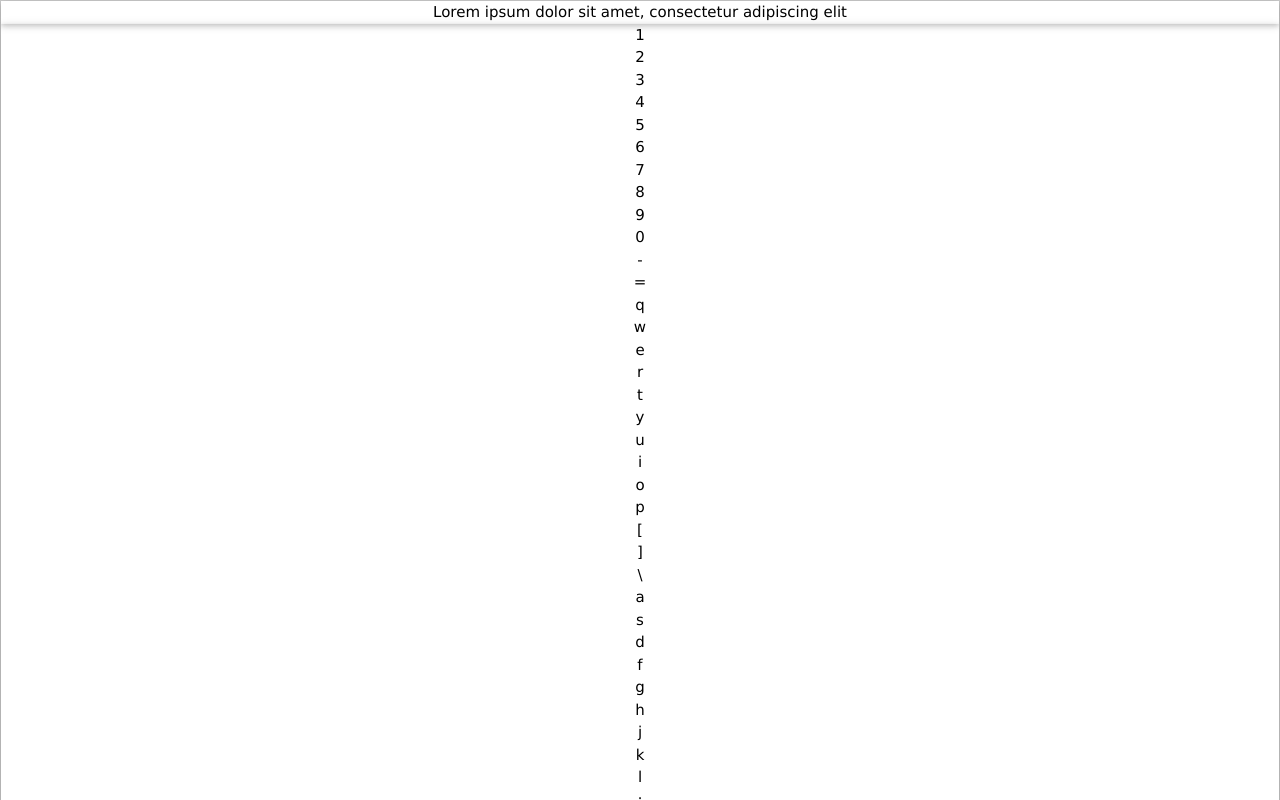
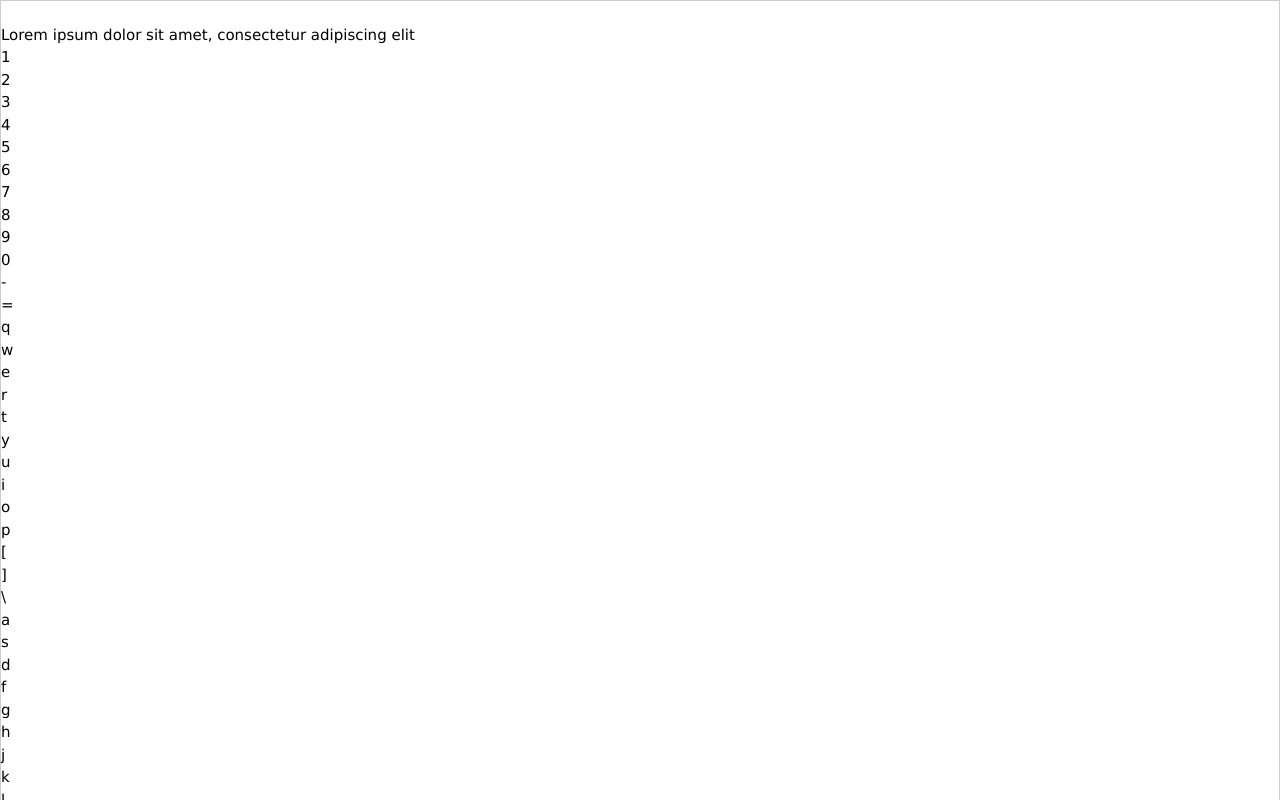
Before and after one commit to shifty-eyed/typetype, a React app: page / in a window 1280 px wide. Shown: the top 800 px of the page. Built offline with nearby package versions, Linux system fonts and the light colour scheme.

Commit message:
finished styling

```diff
--- a/src/main/resources/public/main.css
+++ b/src/main/resources/public/main.css
@@ -1,19 +1,25 @@
 html, body {
 	height:100%;
 	line-height: 1;
-	background-color: white;
+	background-color: rgb(219, 232, 240);
 }
 
 .textPresenter {
-	margin: auto;
+	margin-left: auto;
+	margin-right: auto;
+	margin-bottom: 20px;
 	padding: 20px;
-	width: 80%;
-	height: 200px;
+	width: 1000px;
 	overflow: auto;
 	font-size: 22pt;
 	font-family: monospace;
 	vertical-align: bottom;
 	letter-spacing: 1px;
+	border-style: solid;
+	border-width: 1px;
+	border-color: rgb(0, 0, 255);
+	background-color: white;
+	box-shadow: 0 0 3px rgb(0, 255, 255), 0 0 5px rgb(0, 0, 255);
 }
 
 .textPresenter .done {
@@ -33,13 +39,16 @@ html, body {
 }
 
 .keyBoard {
-	position:relative;
-	margin: auto;
-	width: 1200px;
-	height: 600px;
-	/*background-image: url("img/kbrd.webp");*/
-	background-repeat: no-repeat;
-	background-position: center;
+	position: relative;
+	margin-left: auto;
+	margin-right: auto;
+	width: 1000px;
+	height: 400px;
+	border-width: 1px;
+	border-style: solid;
+	border-color: rgb(97, 97, 97);
+	background-color: rgb(233, 233, 233);
+	box-shadow: 0 1px 6px rgba(0, 0, 0, 0.12), 0 1px 4px rgba(0, 0, 0, 0.24);
 }
 
 .keyButton {
@@ -62,7 +71,7 @@ html, body {
 .keyButtonExpected {
 	background-color: tomato;
 	animation-name: keyButtonExpectedAnimation;
-	animation-duration: 0.5s;
+	animation-duration: 0.8s;
 	animation-iteration-count: 9999;
 }
 
@@ -71,8 +80,16 @@ html, body {
 	border-width: 3px;
 }
 
+.keyButtonActiveFinger {
+	background-color: rgb(242, 239, 121);
+}
+
 @keyframes keyButtonExpectedAnimation {
   0%   {background-color: lightgray}
   50%  {background-color: tomato}
   100% {background-color: lightgray}
 }
+
+.vSpaceFiller {
+	height: 300px;
+}
--- a/src/main/ts/KeyBoard.tsx
+++ b/src/main/ts/KeyBoard.tsx
@@ -4,10 +4,22 @@ import * as CSS from "csstype";
 const keysRows: Array<Array<string>> = [
 	["1234567890-=", "!@#$%^&*()_+"],
 	["qwertyuiop[]\\", "QWERTYUIOP{}|"],
-	["asdfghjkl;'", "ASDFGHJKL:"],
+	["asdfghjkl;'", "ASDFGHJKL:\""],
 	["zxcvbnm,./", "ZXCVBNM<>?"]
 ];
-
+const leftHandCapitals: string = "!@#$%QWERTASDFGZXCVB";
+const rightHandCapitals: string = "^&*()_+YUIOP{}|HJKL:\"NM<>?";
+const mainKeys: string = "asdfjkl;";
+const fingerMap: Array<Array<string>> = [
+	["1qaz!QAZ", "a"],
+	["2wsx@WSX", "s"],
+	["3edc#EDC", "d"],
+	["4rfv5tgb$RFV%TGB", "f"],
+	["6yhn7ujm^YHN&UJM", "j"],
+	["8ik,*IK<", "k"],
+	["9ol.(OL>", "l"],
+	["0p;/-=[]')P:?\"{}_+|\\", ";"],
+];
 
 interface KeyButtonProps {
 	x:number;
@@ -15,6 +27,7 @@ interface KeyButtonProps {
 	text: string;
 	expected: boolean;
 	main:boolean;
+	activeFinger:boolean;
 	width?:number;
 }
 
@@ -25,6 +38,9 @@ const KeyButton = (props:KeyButtonProps) => {
 	}
 	if (props.main) {
 		styleClass += " keyButtonMain"
+	}
+	if (props.activeFinger) {
+		styleClass += " keyButtonActiveFinger"
 	}
 	const keyStyle: CSS.Properties = {
 		left: props.x + "px",
@@ -45,16 +61,26 @@ interface InternalProps {
 	shift: boolean;
 }
 
+function mapKeyCharToMainFingerKey(key: string): string {
+	let result: string = null;
+	fingerMap.forEach((tpl) => {
+		if (tpl[0].includes(key)) {
+			result = tpl[1];
+		}
+	});
+	return result;
+}
+
 function placeRow(x: number, y: number, expectedKey: string, shift: boolean, template:Array<string>):Array<React.ReactElement> {
 	const gap: number = 70;
-	const mainKeys: string = "asdfjkl;";
 	let result = new Array<React.ReactElement>();
 	const keyCount = template[0].length;
 	for (let i:number=0; i<keyCount; i++) {
 		const keyChar = template[shift ? 1 : 0].charAt(i);
 		const isMain = mainKeys.includes(template[0].charAt(i));
+		const isActiveFingerKey = template[0].charAt(i) === mapKeyCharToMainFingerKey(expectedKey);
 		const isExpected = expectedKey === template[0].charAt(i) || expectedKey === template[1].charAt(i);
-		result.push(<KeyButton x={x} y={y} text={keyChar} main={isMain} expected={isExpected}/>);
+		result.push(<KeyButton x={x} y={y} text={keyChar} main={isMain} activeFinger={isActiveFingerKey} expected={isExpected}/>);
 		x += gap;
 	}
 	return result;
@@ -62,27 +88,19 @@ function placeRow(x: number, y: number, expectedKey: string, shift: boolean, tem
 
 export const KeyboardComponent = ({expectedKey, shift}: InternalProps) => {
 	const gap: number = 70;
-	let shiftRequired = false;
+	const hOffset: number = 30;
+	let y = 10-gap;
+	let keys: Array<React.ReactElement> = [];
 	for (let i:number=0; i<keysRows.length; i++) {
-		if (keysRows[i][0].includes(expectedKey)) {
-			shiftRequired = false;
-			break;
-		}
-		if (keysRows[i][1].includes(expectedKey)) {
-			shiftRequired = true;
-			break;
-		}
+		y+=gap;
+		keys = keys.concat(placeRow(40+i*(hOffset), y, expectedKey, shift, keysRows[i]));
 	}
-
-	let y = 10;
+	keys.push(<KeyButton x={30} y={y} text="Shift" main={false} activeFinger={false} expected={rightHandCapitals.includes(expectedKey)} width={90}/>);
+	keys.push(<KeyButton x={830} y={y} text="Shift" main={false} activeFinger={false} expected={leftHandCapitals.includes(expectedKey)} width={110}/>);
+	keys.push(<KeyButton x={230} y={y+gap} text="" main={false} activeFinger={false} expected={expectedKey === " "} width={410}/>);
 	return (
-		<div className="w3-card keyBoard">
-			{placeRow(10, y+=gap, expectedKey, shift, keysRows[0])}
-			{placeRow(40, y+=gap, expectedKey, shift, keysRows[1])}
-			{placeRow(70, y+=gap, expectedKey, shift, keysRows[2])}
-			{placeRow(100, y+=gap, expectedKey, shift, keysRows[3])}
-			<KeyButton x={0} y={y} text="Shift" main={false} expected={shiftRequired} width={90}/>
-			<KeyButton x={800} y={y} text="Shift" main={false} expected={shiftRequired} width={110}/>
+		<div className="keyBoard">
+			{keys}
 		</div>
 	);
 };
--- /dev/null
+++ b/src/main/ts/MenuBar.tsx
@@ -0,0 +1,12 @@
+import * as React from "react";
+
+interface InternalProps {
+	items?: Array<string>;
+}
+
+export const MenuBar = () => {
+	return (
+		<div className="w3-bar w3-black">
+		</div>
+	);
+};
--- a/src/main/ts/TextPresenter.tsx
+++ b/src/main/ts/TextPresenter.tsx
@@ -11,7 +11,7 @@ export const TextPresenter = (props: InternalProps) => {
 	const currentSymbol: string = text.charAt(caretIndex);
 	const part2: string = text.substring(caretIndex + 1);
 	return (
-		<div className="w3-card textPresenter">
+		<div className="textPresenter">
 			<span className="done">{part1}</span>
 			<span className="textPresenterCaret">{currentSymbol}</span>
 			<span className="undone">{part2}</span>
--- a/src/main/ts/app.tsx
+++ b/src/main/ts/app.tsx
@@ -3,6 +3,7 @@ import * as ReactDOM from 'react-dom';
 
 import { TextPresenter } from './TextPresenter';
 import { KeyboardComponent } from './KeyBoard';
+import { MenuBar } from './MenuBar';
 
 interface AppProps {
 	text: string;
@@ -54,7 +55,9 @@ export class App extends React.Component<AppProps, AppProps> {
 
 	render() {
 		return (
-			<div className="w3-center w3-border">
+			<div className="w3-border">
+				<MenuBar />
+				<div className="vSpaceFiller">&nbsp;</div>
 				<TextPresenter caretIndex={this.state.caretIndex} text={this.props.text} />
 				<KeyboardComponent expectedKey={this.expectedChar()} shift={this.isShift}/>
 			</div>
```
Also changed, not shown: src/main/resources/public/img/kbrd.webp (deleted), 1 other file (tests, documents, lock files or other folders).
